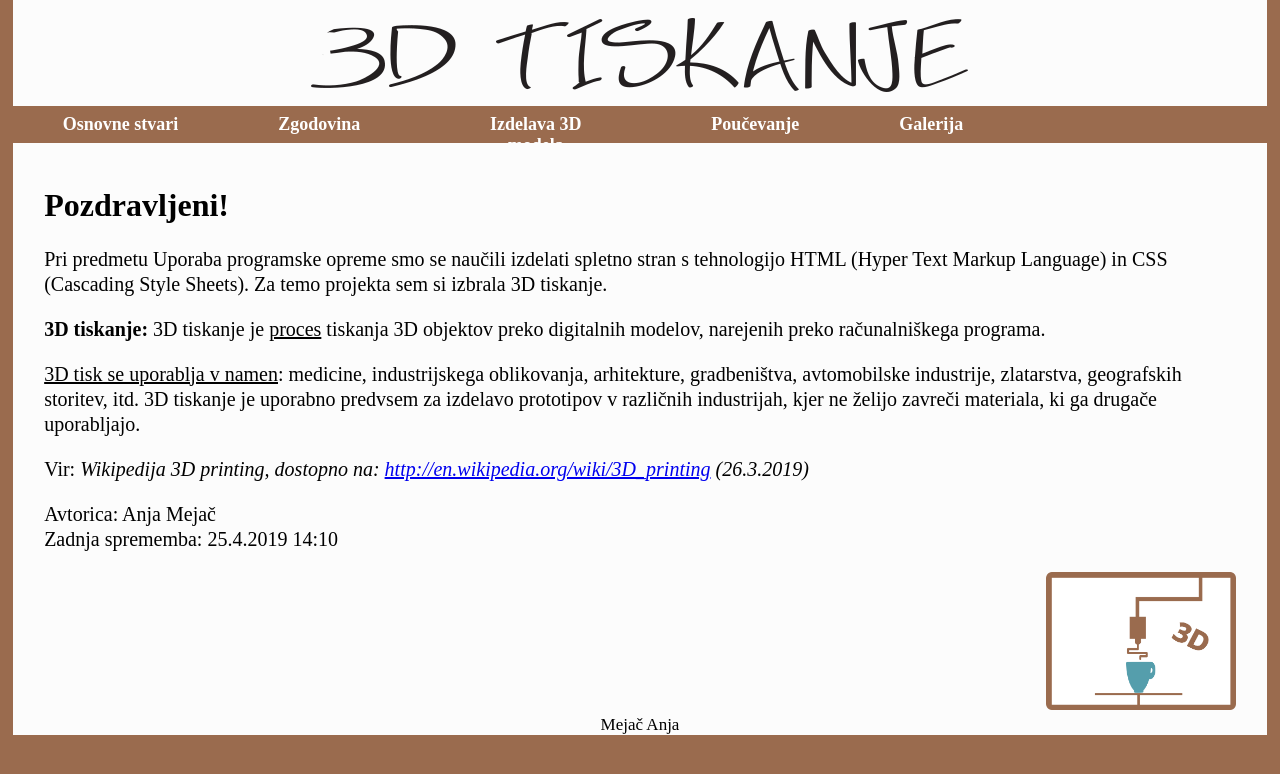
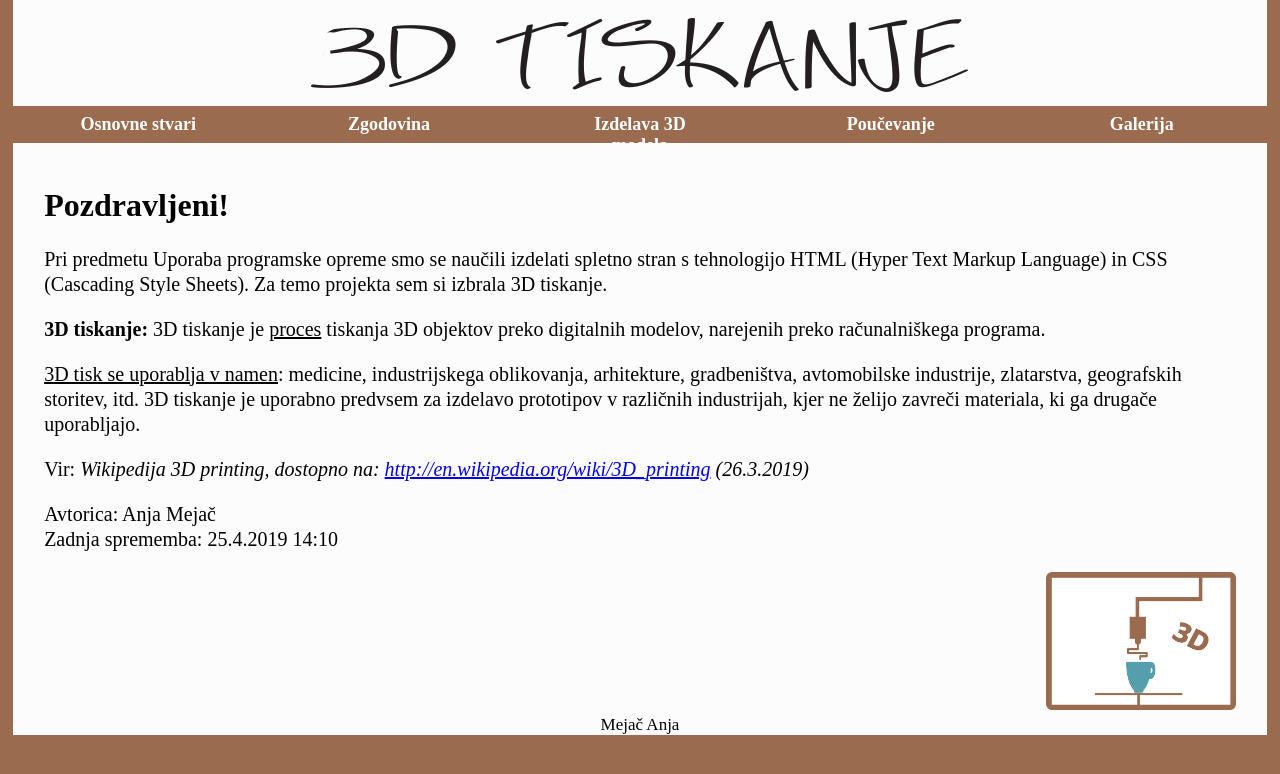
Before and after one commit to 3dtiskanje/3dtiskanje.github.io, a plain HTML site: page index.html in a window 1280 px wide. Drawn offline with Linux system fonts and the light colour scheme.

Commit message:
Update stili.css

```diff
--- a/stili.css
+++ b/stili.css
@@ -33,7 +33,7 @@ header .navigation ul {
 header .navigation li {
 	float: left;
 	text-align: center;
-	max-width: 20%;
+	width: 20%;
 }
 
 header .navigation li:hover {
```
